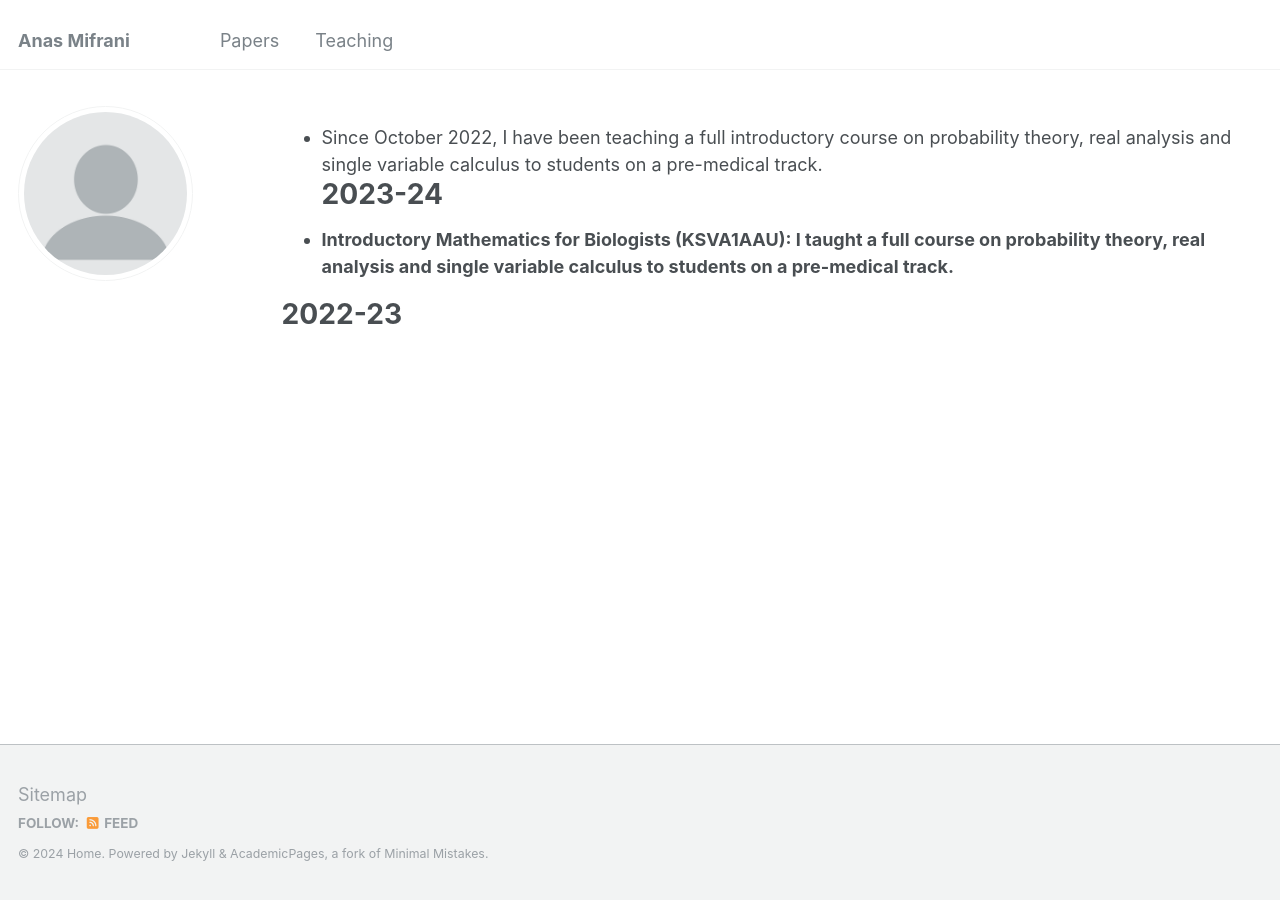
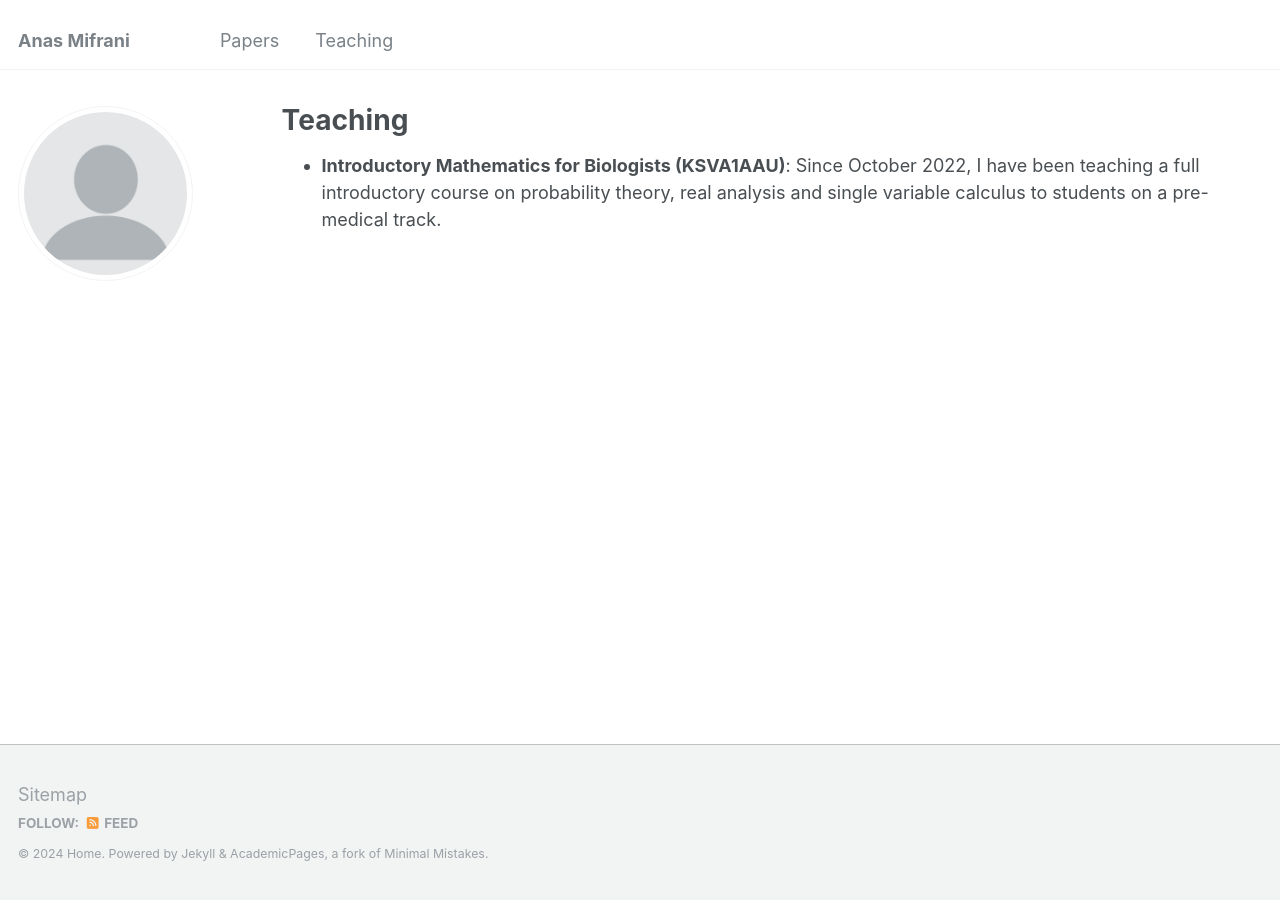
Before and after one commit to anmifrani/anmifrani.github.io, a Jekyll site: the page built from _pages/teaching.md, in a window 1280 px wide. Built offline with Jekyll 4.4.1, drawn with Linux system fonts in a browser that asks for light colours.

Commit message:
Update teaching.md

```diff
--- a/_pages/teaching.md
+++ b/_pages/teaching.md
@@ -1,12 +1,8 @@
 ---
 layout: archive
-title: ""
+title: "Teaching"
 permalink: /teaching/
 author_profile: true
 ---
 
-* Since October 2022, I have been teaching a full introductory course on probability theory, real analysis and single variable calculus to students on a pre-medical track.
-# 2023-24
-* <b>Introductory Mathematics for Biologists (KSVA1AAU)<b>: I taught a full course on probability theory, real analysis and single variable calculus to students on a pre-medical track.
-
-# 2022-23
+* <b>Introductory Mathematics for Biologists (KSVA1AAU)</b>: Since October 2022, I have been teaching a full introductory course on probability theory, real analysis and single variable calculus to students on a pre-medical track.
```
